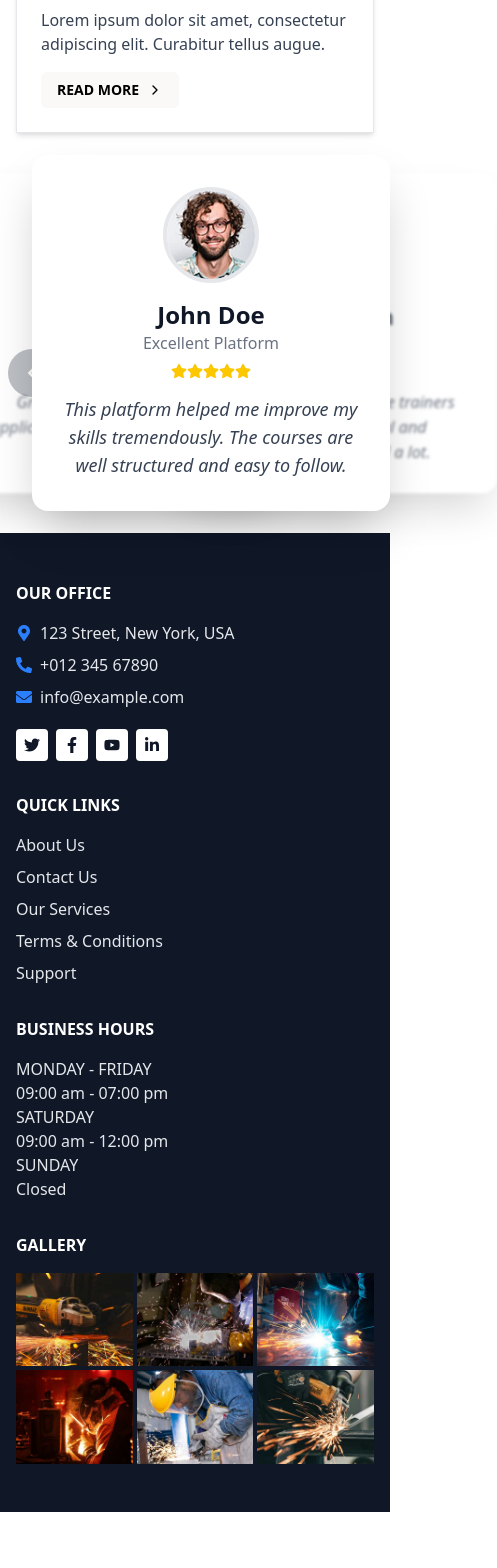
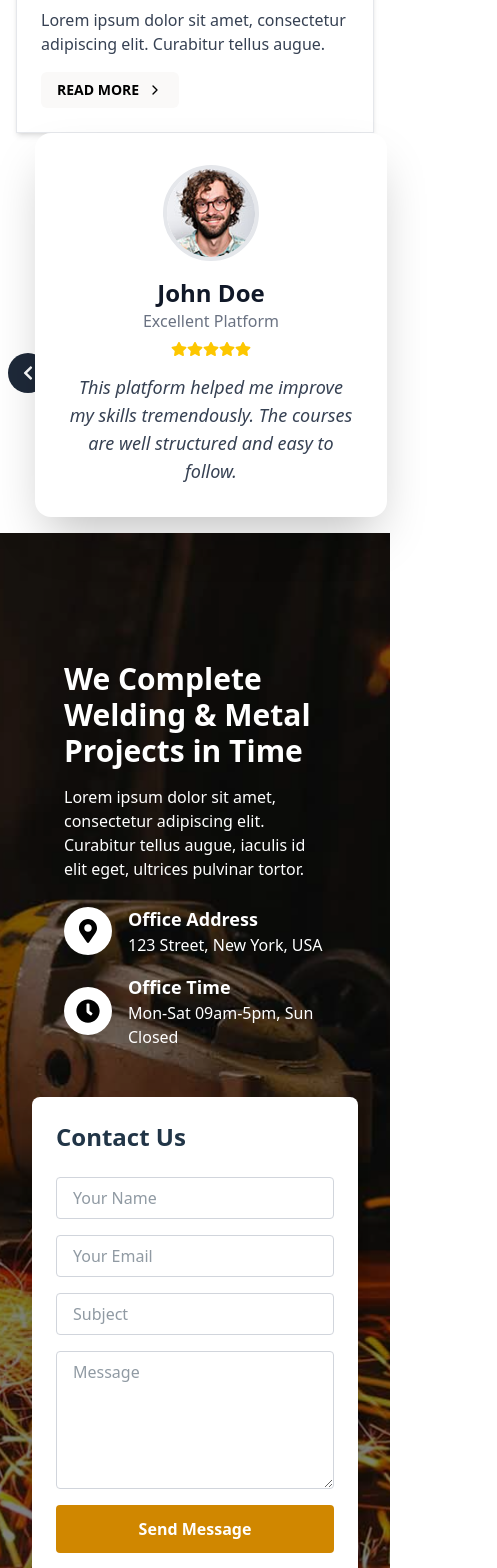
Before and after one commit to programshouse/capital, a React app: page / in a window 390 px wide. Shown: the part 8420-9988 px from the top of the page, 497 px wide, since content can reach past the window. Before the commit the page ends 9932 px from the top, so only its background shows below. Built offline with nearby package versions, Linux system fonts and the light colour scheme; the HTML template or start-up script is replaced by a standard one.

Commit message:
contact sec

```diff
--- /dev/null
+++ b/src/Components/contactsec.jsx
@@ -0,0 +1,86 @@
+import React from "react";
+import { FaMapMarkerAlt, FaClock } from "react-icons/fa";
+
+const ContactSection = () => {
+  return (
+    <section
+      className="w-full bg-cover bg-center"
+      style={{ backgroundImage: "url('assets/carousel-2.jpg')" }}
+    >
+      <div className="bg-black/50">
+        <div className="max-w-6xl mx-auto flex flex-col md:flex-row items-start p-8 md:p-16 gap-8">
+     {/* Left Content */}
+<div className="md:w-1/2 flex items-center justify-center text-white ">
+  <div className="pt-24 px-8">
+    <h2 className="text-3xl md:text-4xl font-bold mb-4">
+      We Complete Welding & Metal Projects in Time
+    </h2>
+    <p className="mb-6">
+      Lorem ipsum dolor sit amet, consectetur adipiscing elit. Curabitur
+      tellus augue, iaculis id elit eget, ultrices pulvinar tortor.
+    </p>
+    <div className="space-y-4">
+      <div className="flex items-center gap-4 mb-4">
+        <div className="bg-white p-3 rounded-full flex items-center justify-center">
+          <FaMapMarkerAlt className="text-black text-2xl" />
+        </div>
+        <div>
+          <h3 className="font-semibold text-lg">Office Address</h3>
+          <p>123 Street, New York, USA</p>
+        </div>
+      </div>
+      <div className="flex items-center gap-4 mb-4">
+        <div className="bg-white p-3 rounded-full flex items-center justify-center">
+          <FaClock className="text-black text-2xl" />
+        </div>
+        <div>
+          <h3 className="font-semibold text-lg">Office Time</h3>
+          <p>Mon-Sat 09am-5pm, Sun Closed</p>
+        </div>
+      </div>
+    </div>
+  </div>
+</div>
+
+
+
+          {/* Right Form */}
+<div className="w-full md:w-1/2 bg-white rounded-lg p-6 md:p-10 shadow-lg">
+  <h3 className="text-2xl font-semibold mb-6">Contact Us</h3>
+  <form className="flex flex-col gap-4">
+    <input
+      type="text"
+      placeholder="Your Name"
+      className="border border-gray-300 rounded px-4 py-2 focus:outline-none focus:ring-2 focus:ring-yellow-500"
+    />
+    <input
+      type="email"
+      placeholder="Your Email"
+      className="border border-gray-300 rounded px-4 py-2 focus:outline-none focus:ring-2 focus:ring-yellow-500"
+    />
+    <input
+      type="text"
+      placeholder="Subject"
+      className="border border-gray-300 rounded px-4 py-2 focus:outline-none focus:ring-2 focus:ring-yellow-500"
+    />
+    <textarea
+      rows="5"
+      placeholder="Message"
+      className="border border-gray-300 rounded px-4 py-2 focus:outline-none focus:ring-2 focus:ring-yellow-500"
+    ></textarea>
+    <button
+      type="submit"
+      className="bg-yellow-600 text-white font-semibold py-3 rounded hover:bg-yellow-700 transition-colors"
+    >
+      Send Message
+    </button>
+  </form>
+</div>
+
+        </div>
+      </div>
+    </section>
+  );
+};
+
+export default ContactSection;
--- a/src/Components/review.jsx
+++ b/src/Components/review.jsx
@@ -1,4 +1,4 @@
-import React, { useState } from "react";
+import React, { useState, useEffect } from "react";
 import { FaChevronLeft, FaChevronRight, FaStar } from "react-icons/fa";
 
 const reviews = [
@@ -42,6 +42,15 @@ const reviews = [
 
 const ReviewSlider = () => {
   const [currentIndex, setCurrentIndex] = useState(0);
+  const [isMobile, setIsMobile] = useState(window.innerWidth < 640);
+
+  useEffect(() => {
+    const handleResize = () => {
+      setIsMobile(window.innerWidth < 640);
+    };
+    window.addEventListener("resize", handleResize);
+    return () => window.removeEventListener("resize", handleResize);
+  }, []);
 
   const prevSlide = () => {
     setCurrentIndex((prev) =>
@@ -61,20 +70,29 @@ const ReviewSlider = () => {
       <div className="flex items-center justify-center relative">
         {reviews.map((review, index) => {
           let position = "hidden";
+
           if (index === currentIndex) {
             position = "opacity-100 scale-100 blur-0 z-20";
           } else if (
-            index === (currentIndex - 1 + reviews.length) % reviews.length ||
-            index === (currentIndex + 1) % reviews.length
+            !isMobile &&
+            (
+              index === (currentIndex - 1 + reviews.length) % reviews.length ||
+              index === (currentIndex + 1) % reviews.length
+            )
           ) {
             position = "opacity-70 scale-90 blur-[2px] z-10";
+          }
+
+          // Mobile: hide all except current
+          if (isMobile && index !== currentIndex) {
+            position = "hidden";
           }
 
           return (
             <div
               key={review.id}
-              className={`absolute transition-all duration-500 ease-in-out bg-white shadow-2xl rounded-2xl mb-20 p-8 mx-4 text-center ${position}
- w-full sm:w-[18rem] md:w-[26rem] lg:w-[34rem]`}
+              className={`absolute transition-all duration-500 ease-in-out bg-white shadow-2xl rounded-2xl mb-24 p-8 mx-4 text-center ${position}
+                w-[22rem] sm:w-[18rem] md:w-[24rem] lg:w-[30rem]`}
               style={{
                 left:
                   index === (currentIndex - 1 + reviews.length) % reviews.length
@@ -111,7 +129,9 @@ const ReviewSlider = () => {
               </div>
 
               {/* Description */}
-              <p className="text-gray-700 italic text-lg">{review.description}</p>
+              <p className="text-gray-700 italic text-lg">
+                {review.description}
+              </p>
             </div>
           );
         })}
@@ -120,13 +140,17 @@ const ReviewSlider = () => {
       {/* Navigation */}
       <button
         onClick={prevSlide}
-        className="absolute left-2 md:left-6 top-1/2 -translate-y-1/2 bg-gray-800 text-white p-4 rounded-full hover:bg-gray-600 transition"
+        className="absolute left-2 sm:left-5 top-1/2 -translate-y-1/2
+                   bg-gray-800 text-white p-3 sm:p-4 rounded-full
+                   hover:bg-gray-600 transition"
       >
         <FaChevronLeft />
       </button>
       <button
         onClick={nextSlide}
-        className="absolute right-2 md:right-6 top-1/2 -translate-y-1/2 bg-gray-800 text-white p-4 rounded-full hover:bg-gray-600 transition"
+        className="absolute right-2 sm:right-6 lg:right-[-4rem] top-1/2 -translate-y-1/2
+                   bg-gray-800 text-white p-3 sm:p-4 rounded-full
+                   hover:bg-gray-600 transition"
       >
         <FaChevronRight />
       </button>
--- a/src/Pages/Home/Home.jsx
+++ b/src/Pages/Home/Home.jsx
@@ -5,6 +5,7 @@ import Features from '../../Components/features';
 import WhyChoose from '../../Components/whychoose';
 import Services from '../../Components/services';
 import Review from '../../Components/review';
+import Contact from   '../../Components/contactsec';
 export const Home = () => {
   return (
     <div>
@@ -14,6 +15,7 @@ export const Home = () => {
         <WhyChoose/>
         <Services />
         <Review/>
+        <Contact/>
     </div>
   )
 }
```
